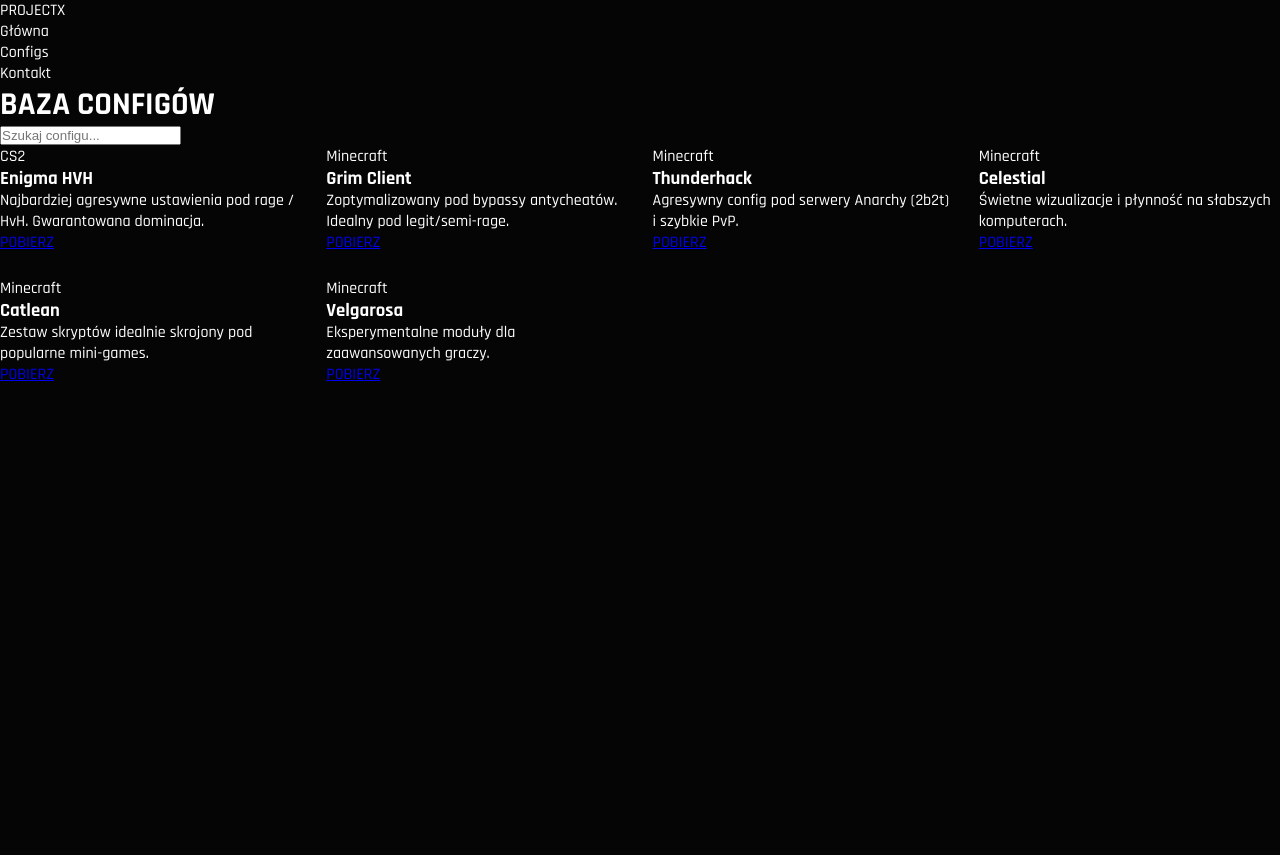
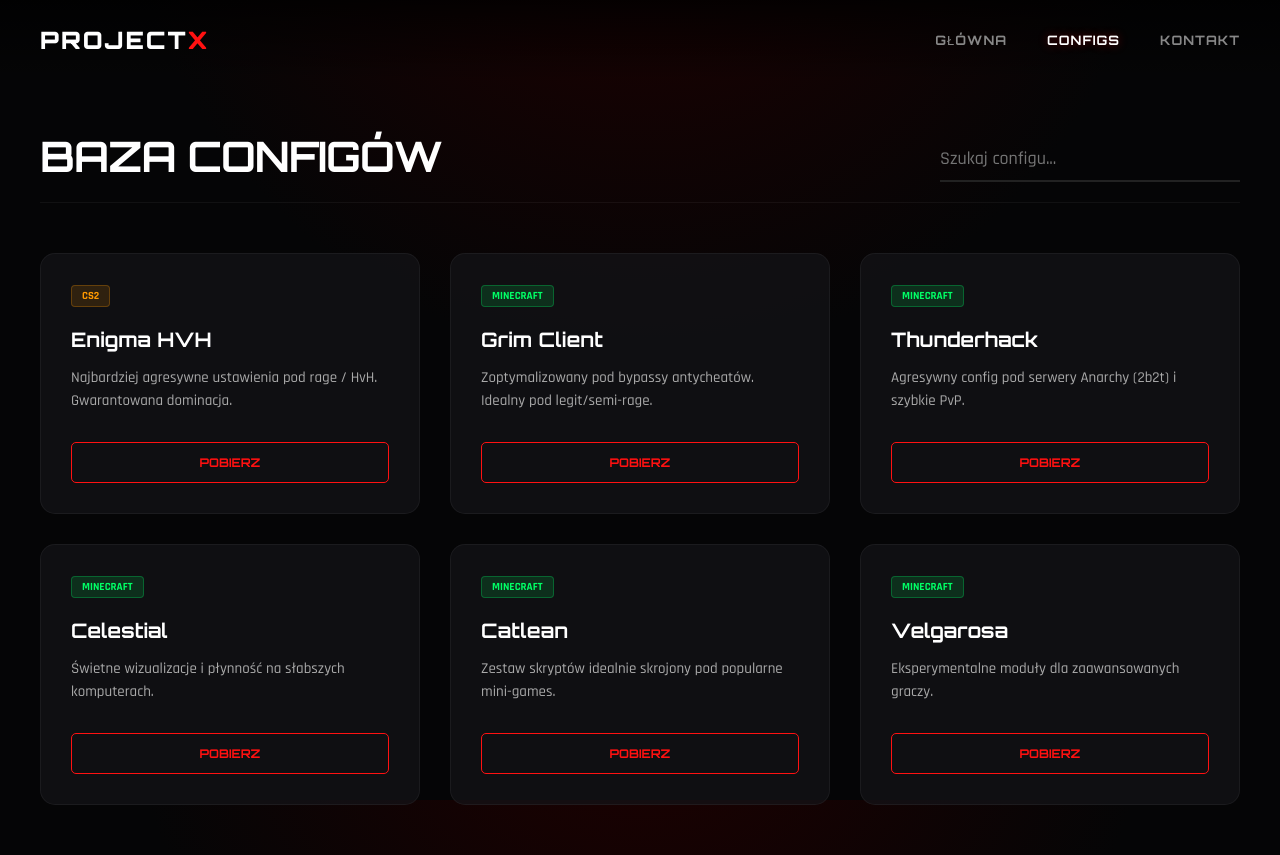
Before and after one commit to bilippo11-pixel/cheats, a React (Vite) app: page / in a window 1280 px wide. Before the commit the page ends 800 px from the top, so only its background shows below. Built offline with nearby package versions, Linux system fonts and the light colour scheme.

Commit message:
Refactor CSS styles and update font imports

```diff
--- a/src/App.css
+++ b/src/App.css
@@ -1,178 +1,199 @@
-@import url('https://fonts.googleapis.com/css2?family=Orbitron:wght@600;900&family=Rajdhani:wght@500;700&display=swap');
+@import url('https://fonts.googleapis.com/css2?family=Orbitron:wght@700;900&family=Rajdhani:wght@500;600;700&display=swap');
 
 :root {
-  --primary: #ff0000;
-  --bg: #050505;
-  --card-bg: #111114;
-  --text: #ffffff;
-  --text-dim: #888;
+  --primary: #ff1111;
+  --primary-glow: rgba(255, 17, 17, 0.4);
+  --bg-dark: #050506;
+  --card-bg: rgba(20, 20, 25, 0.7);
 }
 
-* {
-  box-sizing: border-box;
-  margin: 0;
-  padding: 0;
-}
+* { box-sizing: border-box; margin: 0; padding: 0; }
 
 body {
-  background-color: var(--bg);
-  color: var(--text);
+  background: radial-gradient(circle at 50% -20%, #200000 0%, var(--bg-dark) 45%);
+  background-attachment: fixed;
+  color: #ffffff;
   font-family: 'Rajdhani', sans-serif;
-  overflow-x: hidden;
+  min-height: 100vh;
 }
 
 /* NAVBAR */
-.navbar {
-  background: rgba(0, 0, 0, 0.8);
-  backdrop-filter: blur(10px);
-  padding: 20px 0;
-  border-bottom: 1px solid rgba(255, 0, 0, 0.1);
-  position: sticky;
-  top: 0;
-  z-index: 100;
+.main-nav {
+  padding: 25px 0;
+  background: linear-gradient(to bottom, rgba(0,0,0,0.8), transparent);
 }
 
-.nav-container {
-  max-width: 1200px;
+.nav-inner {
+  max-width: 1300px;
   margin: 0 auto;
   display: flex;
   justify-content: space-between;
-  padding: 0 20px;
+  align-items: center;
+  padding: 0 40px;
 }
 
-.nav-links {
+.nav-logo {
+  font-family: 'Orbitron', sans-serif;
+  font-size: 24px;
+  font-weight: 900;
+  letter-spacing: 2px;
+  cursor: pointer;
+}
+
+.nav-logo span { color: var(--primary); }
+
+.nav-menu {
   display: flex;
-  gap: 30px;
+  gap: 40px;
   list-style: none;
 }
 
-.nav-links li {
+.nav-menu li {
   font-family: 'Orbitron', sans-serif;
-  font-size: 14px;
+  font-size: 13px;
+  text-transform: uppercase;
+  color: #888;
   cursor: pointer;
   transition: 0.3s;
-  color: var(--text-dim);
+  letter-spacing: 1px;
 }
 
-.nav-links li:hover, .nav-links li.active {
-  color: var(--primary);
-  text-shadow: 0 0 10px var(--primary);
+.nav-menu li:hover, .nav-menu li.active {
+  color: #fff;
+  text-shadow: 0 0 10px var(--primary-glow);
 }
 
-/* LAYOUT */
-.main-content {
-  max-width: 1200px;
-  margin: 40px auto;
-  padding: 0 20px;
+/* LAYOUT & SEARCH */
+.content { max-width: 1300px; margin: 50px auto; padding: 0 40px; }
+
+.header-flex {
+  display: flex;
+  justify-content: space-between;
+  align-items: flex-end;
+  margin-bottom: 50px;
+  border-bottom: 1px solid rgba(255,255,255,0.05);
+  padding-bottom: 20px;
 }
 
-.page-header {
-  text-align: center;
-  margin-bottom: 60px;
+.section-title {
+  font-family: 'Orbitron', sans-serif;
+  font-size: 42px;
+  letter-spacing: -1px;
 }
 
-.title-gradient {
-  font-family: 'Orbitron', sans-serif;
-  font-size: clamp(30px, 8vw, 60px);
-  background: linear-gradient(to bottom, #fff, #ff0000);
-  -webkit-background-clip: text;
-  -webkit-text-fill-color: transparent;
-  margin-bottom: 20px;
-}
+.search-container { position: relative; width: 300px; }
 
-/* SEARCH */
-.search-wrapper input {
+.search-container input {
   width: 100%;
-  max-width: 400px;
-  padding: 12px 20px;
-  background: #111;
-  border: 1px solid #333;
-  border-radius: 5px;
-  color: white;
+  background: transparent;
+  border: none;
+  border-bottom: 2px solid #222;
+  padding: 10px 0;
+  color: #fff;
+  font-family: 'Rajdhani', sans-serif;
+  font-size: 18px;
   outline: none;
   transition: 0.3s;
 }
 
-.search-wrapper input:focus {
-  border-color: var(--primary);
-  box-shadow: 0 0 15px rgba(255, 0, 0, 0.2);
+.search-container input:focus { border-color: var(--primary); }
+
+/* MODERN GRID & CARDS */
+.config-grid {
+  display: grid;
+  grid-template-columns: repeat(auto-fill, minmax(300px, 1fr));
+  gap: 30px;
 }
 
-/* GRID - To naprawia wygląd pionowy! */
-.config-grid {
-  display: grid;
-  grid-template-columns: repeat(auto-fill, minmax(280px, 1fr));
-  gap: 25px;
-}
-
-/* KARTA */
-.config-card {
+.modern-card {
   background: var(--card-bg);
-  border: 1px solid #222;
-  border-radius: 12px;
-  padding: 25px;
+  backdrop-filter: blur(10px);
+  border: 1px solid rgba(255, 255, 255, 0.05);
+  border-radius: 15px;
+  padding: 30px;
   position: relative;
-  transition: 0.3s ease-in-out;
+  overflow: hidden;
+  transition: 0.4s cubic-bezier(0.165, 0.84, 0.44, 1);
   display: flex;
   flex-direction: column;
 }
 
-.config-card:hover {
-  transform: translateY(-5px);
+.modern-card:hover {
+  transform: translateY(-10px);
   border-color: var(--primary);
-  box-shadow: 0 10px 30px rgba(0, 0, 0, 0.5);
+  box-shadow: 0 20px 40px rgba(0,0,0,0.6), 0 0 20px rgba(255,0,0,0.1);
 }
 
-.badge {
-  background: rgba(255, 0, 0, 0.1);
-  color: var(--primary);
-  padding: 4px 10px;
-  font-size: 12px;
+/* Tag gier */
+.game-tag {
+  font-size: 11px;
   font-weight: 700;
+  padding: 3px 10px;
   border-radius: 4px;
+  text-transform: uppercase;
+  margin-bottom: 20px;
   display: inline-block;
-  margin-bottom: 15px;
-  width: fit-content;
 }
 
-.config-card h3 {
+.game-tag.cs2 { background: #ff990022; color: #ff9900; border: 1px solid #ff990044; }
+.game-tag.minecraft { background: #00ff6622; color: #00ff66; border: 1px solid #00ff6644; }
+
+.modern-card h3 {
   font-family: 'Orbitron', sans-serif;
-  margin-bottom: 10px;
+  margin-bottom: 15px;
+  font-size: 20px;
 }
 
-.config-card p {
-  color: var(--text-dim);
+.modern-card p {
+  color: #aaa;
   font-size: 15px;
-  margin-bottom: 25px;
+  line-height: 1.5;
+  margin-bottom: 30px;
   flex-grow: 1;
 }
 
-/* PRZYCISK */
-.download-button {
+/* BUTTON POBIERZ */
+.btn-download {
   display: block;
   text-align: center;
-  background: var(--primary);
-  color: white;
+  background: transparent;
+  border: 1px solid var(--primary);
+  color: var(--primary);
+  padding: 12px;
   text-decoration: none;
-  padding: 12px;
-  border-radius: 6px;
+  font-family: 'Orbitron', sans-serif;
+  font-size: 12px;
   font-weight: 700;
-  font-family: 'Orbitron', sans-serif;
-  font-size: 13px;
-  transition: 0.3s;
+  border-radius: 5px;
+  position: relative;
+  z-index: 1;
+  transition: 0.4s;
+  overflow: hidden;
 }
 
-.download-button:hover {
-  background: #cc0000;
-  box-shadow: 0 0 20px rgba(255, 0, 0, 0.4);
+.btn-download::before {
+  content: '';
+  position: absolute;
+  top: 0; left: -100%;
+  width: 100%; height: 100%;
+  background: var(--primary);
+  transition: 0.4s;
+  z-index: -1;
 }
 
-/* ANIMACJA */
-.animate-in {
-  animation: fadeIn 0.5s ease forwards;
+.btn-download:hover::before { left: 0; }
+
+.btn-download:hover {
+  color: #fff;
+  box-shadow: 0 0 20px var(--primary-glow);
+}
+
+/* ANIMACJE */
+.animate-fade {
+  animation: fadeIn 0.8s ease-out forwards;
 }
 
 @keyframes fadeIn {
-  from { opacity: 0; transform: translateY(10px); }
+  from { opacity: 0; transform: translateY(20px); }
   to { opacity: 1; transform: translateY(0); }
 }
```
